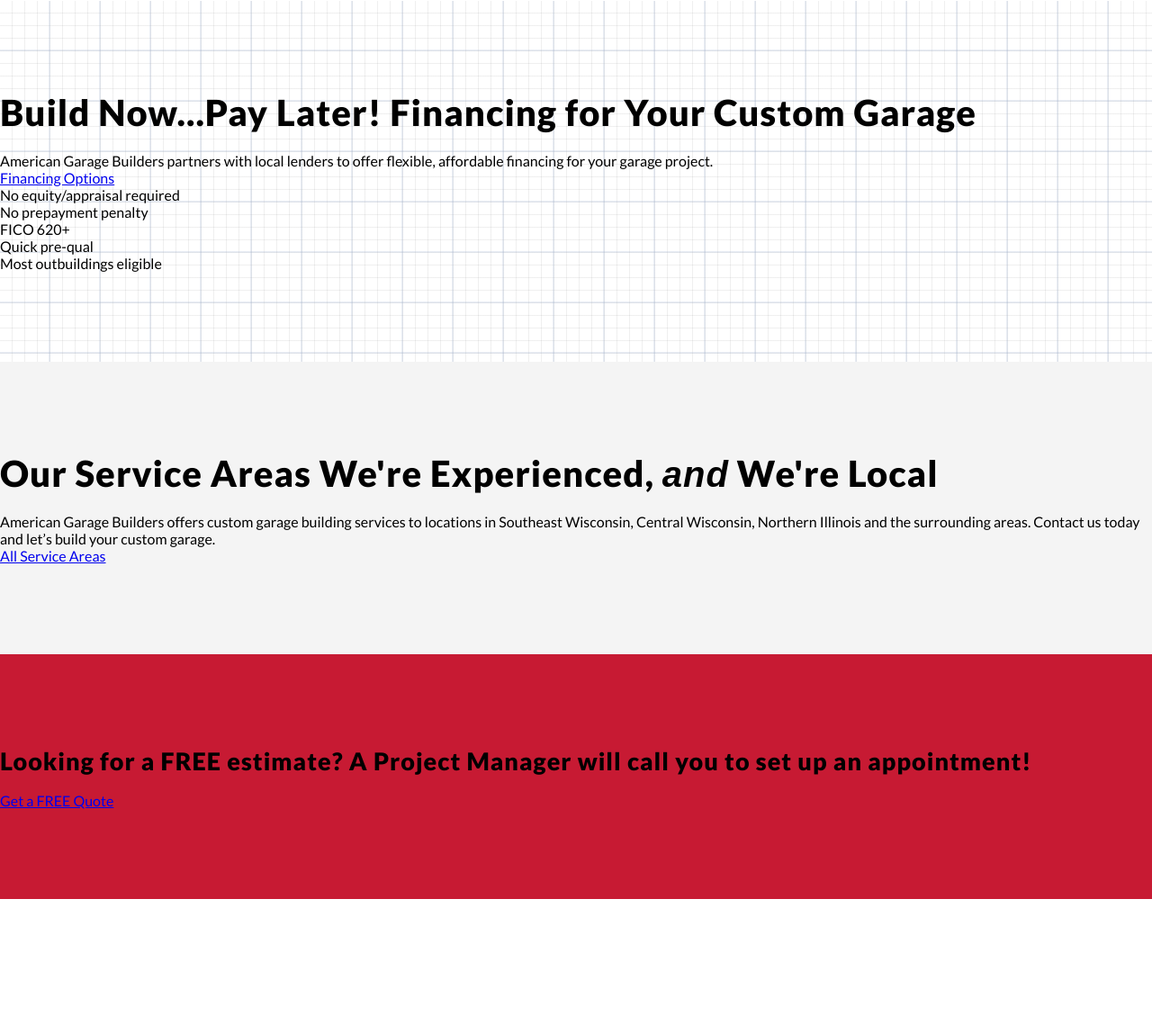
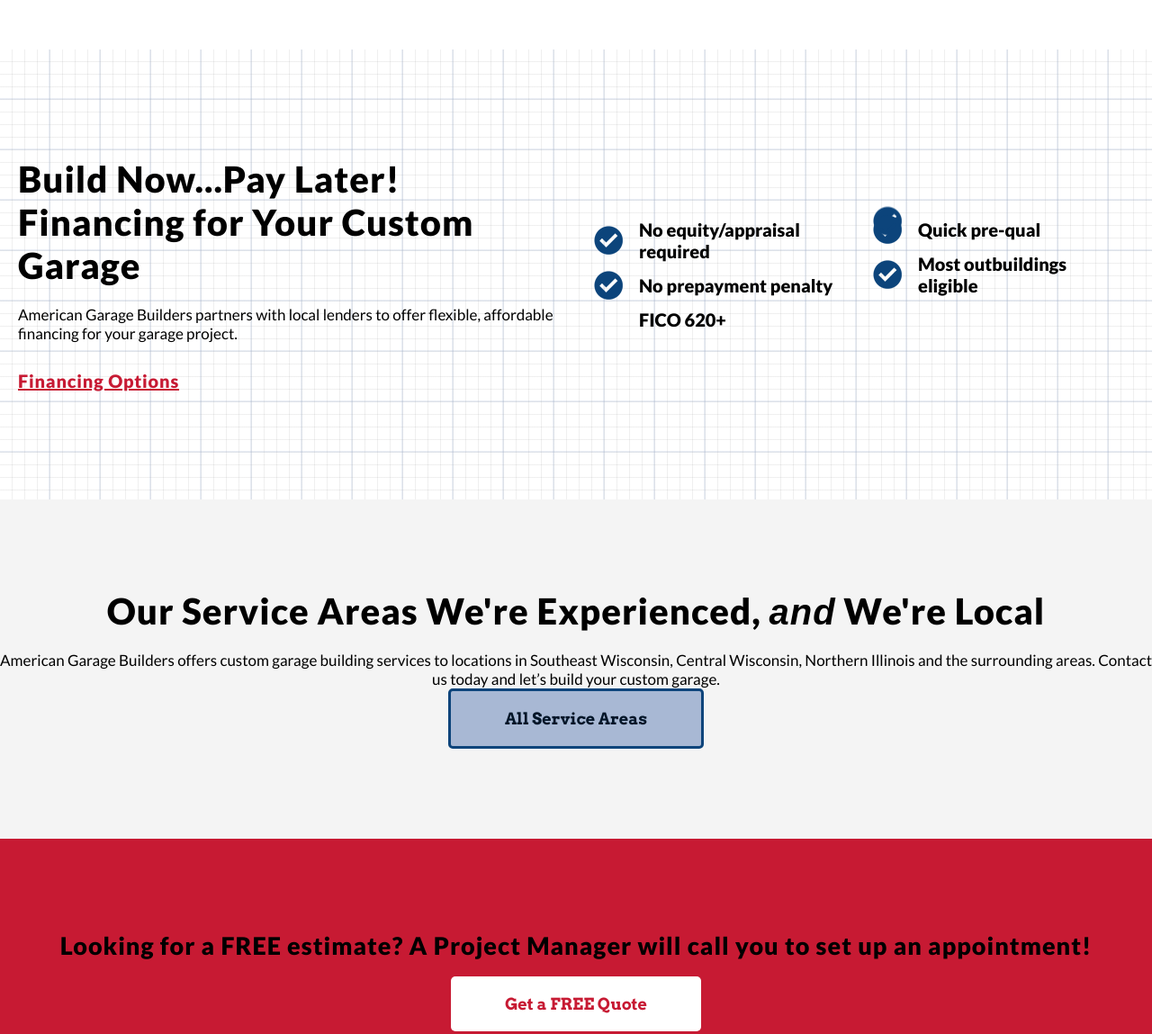
Before and after one commit to tburzynski2/agb-redev, a website: page src/html/index.html in a window 1280 px wide. Shown: the part 2366-3515 px from the top of the page at 90% size. Before the commit the page ends 3365 px from the top, so only its background shows below. Drawn offline with nearby package versions, Linux system fonts and the light colour scheme; files that its build step writes are made by us from their sources.

Commit message:
Financing section

```diff
--- a/package.json
+++ b/package.json
@@ -4,7 +4,7 @@
   "description": "",
   "main": "index.js",
   "scripts": {
-    "compile:sass": "node-sass src/scss/main.scss dist/css/style.css -w"
+    "compile:sass": "node-sass src/scss/main.scss assets/css/style.css -w"
   },
   "keywords": [],
   "author": "",
--- a/src/html/index.html
+++ b/src/html/index.html
@@ -4,7 +4,7 @@
     <meta charset="UTF-8" />
     <meta name="viewport" content="width=device-width, initial-scale=1.0" />
 
-    <link rel="stylesheet" href="../../dist/css/style.css" />
+    <link rel="stylesheet" href="../../assets/css/style.css" />
 
     <title>American Garage Builders</title>
   </head>
@@ -45,7 +45,7 @@
             </ul>
           </li>
         </ul>
-        <a href="#" class="btn btn__cta">Get a FREE Quote</a>
+        <a href="#" class="btn btn__red-fill">Get a FREE Quote</a>
         <button class="navbar__hamburger">
           <span></span>
           <span></span>
@@ -78,7 +78,7 @@
             <strong class="upper">American Garage</strong>
             <span>Your Vision, Our Craftsmanship. Garages Built to Last.</span>
           </div>
-          <a href="#" class="btn btn__cta margin-top-2"
+          <a href="#" class="btn btn__red-fill margin-top-2"
             ><span>Build Your Garage</span></a
           >
         </div>
@@ -185,7 +185,7 @@
                 height, finish and accessibility.
               </p>
               <p>
-                <a class="btn btn__service" href="#"
+                <a class="btn btn__red-outline" href="#"
                   ><span>Build a Custom Garage</span></a
                 >
               </p>
@@ -205,7 +205,7 @@
                 eiusmod tempor incididunt ut.
               </p>
               <p>
-                <a class="btn btn__service" href="#"
+                <a class="btn btn__red-outline" href="#"
                   ><span>Button Here</span></a
                 >
               </p>
@@ -240,29 +240,28 @@
 
           <ol class="advantage-icons">
             <li class="icon">
-              <img src="../../assets/images/protected.png" alt="">
-              </svg>
+              <img src="../../assets/images/protected.png" alt="" />
               <span
                 ><strong>You're Protected</strong> Insurance coverage while we
                 work</span
               >
             </li>
             <li class="icon">
-              <img src="../../assets/images/savings.png" alt="">
+              <img src="../../assets/images/savings.png" alt="" />
               <span
                 ><strong>Cost Savings</strong> Two-thirds pre-built, fewer
                 contractors</span
               >
             </li>
             <li class="icon">
-                <img src="../../assets/images/guarantee.png" alt="">
+              <img src="../../assets/images/guarantee.png" alt="" />
               <span
                 ><strong>Quality is Guaranteed</strong> In-house production
                 mill</span
               >
             </li>
             <li class="icon">
-              <img src="../../assets/images/hassle-free.png" alt="">
+              <img src="../../assets/images/hassle-free.png" alt="" />
               <span
                 ><strong>Hassle-Free Permitting</strong> 50+ years of
                 experience</span
@@ -285,40 +284,54 @@
       </section>
 
       <section class="financing-section padding-top-bottom-10 grid-background">
+        <div class="split-container text-block">
+          <div class="split-item">
+            <div>
               <h2>
-          Build Now...Pay Later! <span>Financing for Your Custom Garage</span>
+                Build Now...Pay Later!
+                <span>Financing for Your Custom Garage</span>
               </h2>
               <p>
                 American Garage Builders partners with local lenders to offer
                 flexible, affordable financing for your garage project.
               </p>
-        <p><a href="#">Financing Options</a></p>
-        <ul>
+              <p><a class="text-link" href="#">Financing Options</a></p>
+            </div>
+          </div>
+          <div class="split-item">
+            <ul class="checkmark-list">
               <li>No equity/appraisal required</li>
               <li>No prepayment penalty</li>
               <li>FICO 620+</li>
               <li>Quick pre-qual</li>
               <li>Most outbuildings eligible</li>
             </ul>
+          </div>
+        </div>
       </section>
 
       <section class="service-areas-section padding-top-bottom-10">
+        <div class="text-block text-center">
           <h2>
             <span>Our Service Areas</span> We're Experienced, <em>and</em> We're
             Local
           </h2>
           <p>
             American Garage Builders offers custom garage building services to
-          locations in Southeast Wisconsin, Central Wisconsin, Northern Illinois
-          and the surrounding areas. Contact us today and let&rsquo;s build your
-          custom garage.
+            locations in Southeast Wisconsin, Central Wisconsin, Northern
+            Illinois and the surrounding areas. Contact us today and let&rsquo;s
+            build your custom garage.
           </p>
           <p>
-          <a href="/service-areas"><span>All Service Areas</span></a>
+            <a class="btn btn__blue-outline" href="/service-areas"
+              ><span>All Service Areas</span></a
+            >
           </p>
+        </div>
       </section>
 
       <section class="cta-section padding-top-bottom-10">
+        <div class="text-block text-center">
           <h3>
             Looking for a FREE estimate?
             <span class="sub-text"
@@ -326,8 +339,11 @@
             >
           </h3>
           <p>
-          <a href="#"><span>Get a FREE Quote</span></a>
+            <a class="btn btn__white-fill" href="#"
+              ><span>Get a FREE Quote</span></a
+            >
           </p>
+        </div>
       </section>
     </main>
   </body>
--- a/src/scss/_base.scss
+++ b/src/scss/_base.scss
@@ -46,6 +46,10 @@
   line-height: 1.4;
 }
 
+p {
+  font-size: 1.7rem;
+}
+
 strong {
   font-family: "Lato Black", sans-serif;
 }
@@ -64,6 +68,46 @@
   margin: 0 auto;
 }
 
+.split-container {
+  display: flex;
+  flex-wrap: wrap;
+
+  .split-item {
+    flex: 1 1 50%;
+    display: flex;
+    align-items: center;
+    justify-content: center;
+    padding: 20px;
+  }
+}
+
+ul.checkmark-list {
+  column-count: 2;
+  column-gap: 2rem;
+  margin: 0;
+  padding: 0;
+  list-style: none;
+
+  li {
+    position: relative;
+    padding: 0.7rem 2rem 0.7rem 5rem;
+    font-size: 2rem;
+    font-weight: 900;
+    break-inside: avoid;
+
+    &::before {
+      content: url(../../assets/images/Check.png);
+      position: absolute;
+      left: 0;
+      top: 50%;
+      transform: translateY(-50%);
+      width: 32px;
+      height: 32px;
+      display: block;
+    }
+  }
+}
+
 @media (max-width: 1800px) {
   text-block {
     max-width: 100rem;
--- a/src/scss/components/_button.scss
+++ b/src/scss/components/_button.scss
@@ -8,7 +8,7 @@
   font-size: 1.8rem;
   transition: background-color 0.3s;
 
-  &__cta {
+  &__red-fill {
     background-color: $color-secondary;
     color: $color-white;
 
@@ -17,7 +17,17 @@
     }
   }
 
-  &__service {
+  &__white-fill {
+    background-color: $color-white;
+    color: $color-secondary;
+
+    &:hover {
+      color: $color-primary-dark;
+      background-color: $color-primary-light;
+    }
+  }
+
+  &__red-outline {
     background-color: $color-primary-dark;
     border: 3px solid $color-secondary;
     color: $color-white;
@@ -26,4 +36,15 @@
       background-color: $color-secondary;
     }
   }
+
+  &__blue-outline {
+    background-color: $color-primary-light;
+    border: 3px solid $color-primary;
+    color: $color-primary-dark;
+
+    &:hover {
+      color: $color-white;
+      background-color: $color-primary;
+    }
+  }
 }
--- a/src/scss/pages/_home.scss
+++ b/src/scss/pages/_home.scss
@@ -143,7 +143,21 @@
 }
 
 .financing-section {
-  background-color: $color-white;
+  .text-link {
+    display: inline-block;
+    margin-top: 3rem;
+    color: $color-secondary;
+    font-weight: 900;
+    font-family: "Lato", sans-serif;
+    font-size: 20px;
+    letter-spacing: 0.8px;
+    text-decoration: underline;
+    display: inline-block;
+
+    &:hover {
+      color: $color-primary;
+    }
+  }
 }
 
 .service-areas-section {
```
Also changed, not shown: assets/css/style.css (added), assets/images/Check.png (added). Lines whose indentation alone changed are shown as unchanged.
